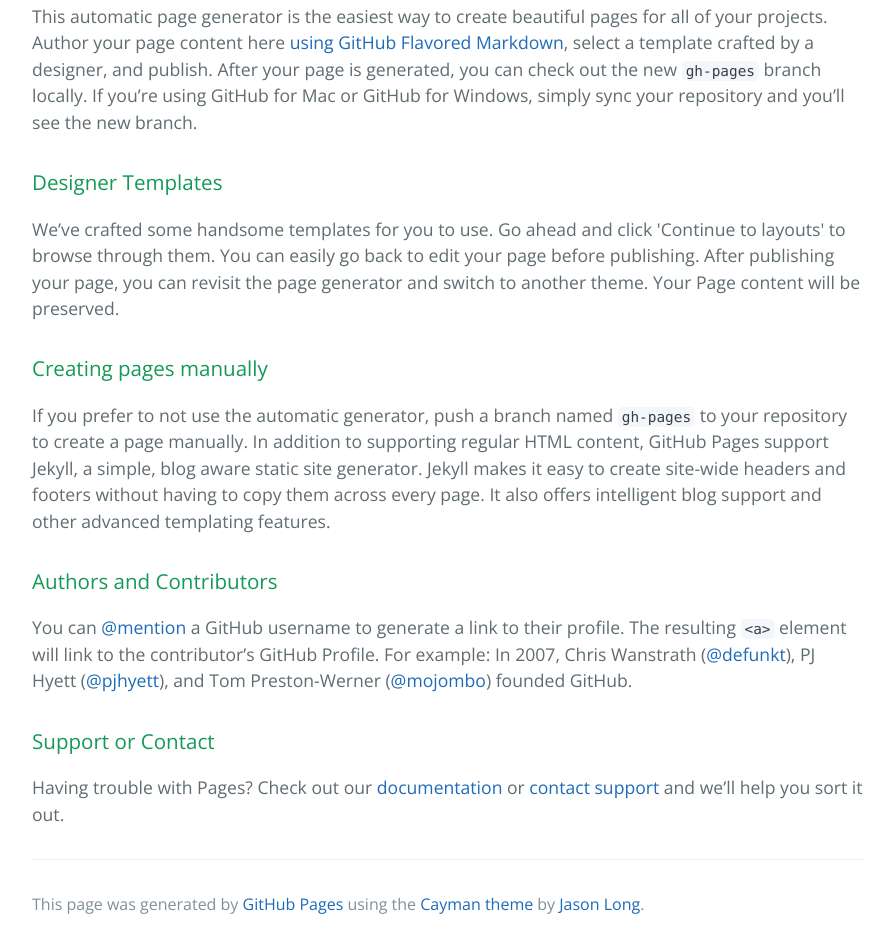
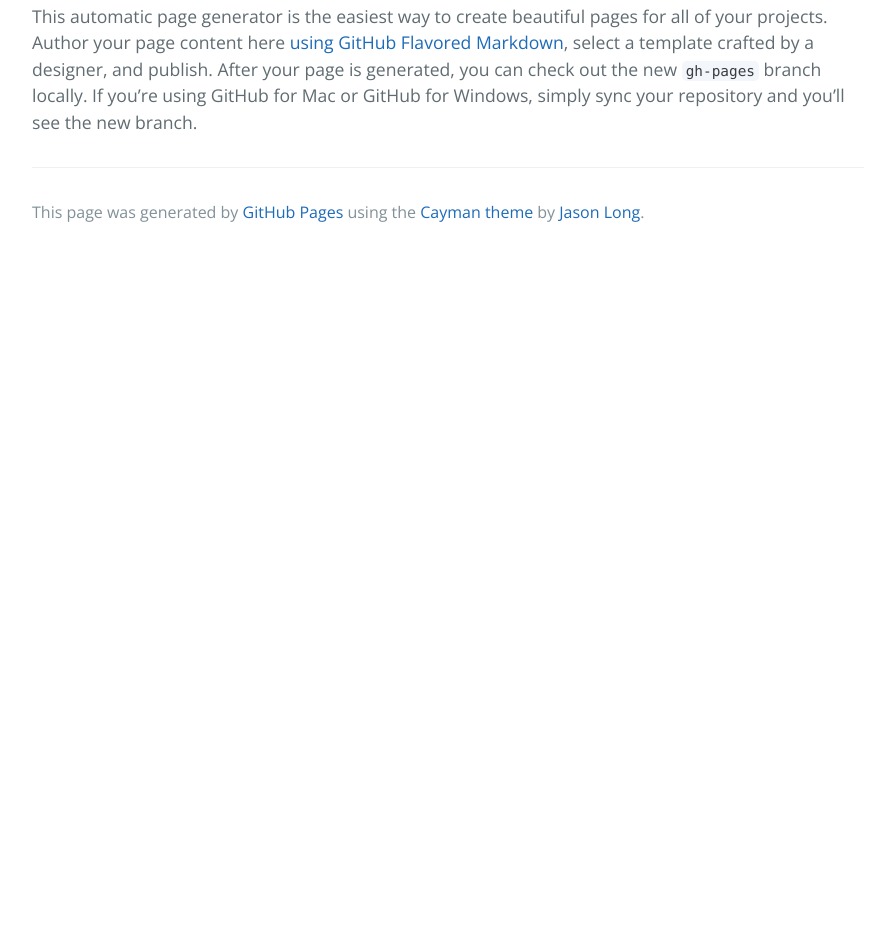
Before and after one commit to zhangchuanfu/zhangchuanfu.github.io, a plain HTML site: page index.html in a window 1280 px wide. Shown: the part 394-1342 px from the top of the page, without its empty margins (192-1087 px from the left). After the commit the page ends 800 px from the top, so only its background shows below. Drawn offline with nearby package versions, Linux system fonts and the light colour scheme.

```diff
--- a/index.html
+++ b/index.html
@@ -21,26 +21,6 @@
 
 <p>This automatic page generator is the easiest way to create beautiful pages for all of your projects. Author your page content here <a href="https://guides.github.com/features/mastering-markdown/">using GitHub Flavored Markdown</a>, select a template crafted by a designer, and publish. After your page is generated, you can check out the new <code>gh-pages</code> branch locally. If you’re using GitHub for Mac or GitHub for Windows, simply sync your repository and you’ll see the new branch.</p>
 
-<h3>
-<a id="designer-templates" class="anchor" href="#designer-templates" aria-hidden="true"><span class="octicon octicon-link"></span></a>Designer Templates</h3>
-
-<p>We’ve crafted some handsome templates for you to use. Go ahead and click 'Continue to layouts' to browse through them. You can easily go back to edit your page before publishing. After publishing your page, you can revisit the page generator and switch to another theme. Your Page content will be preserved.</p>
-
-<h3>
-<a id="creating-pages-manually" class="anchor" href="#creating-pages-manually" aria-hidden="true"><span class="octicon octicon-link"></span></a>Creating pages manually</h3>
-
-<p>If you prefer to not use the automatic generator, push a branch named <code>gh-pages</code> to your repository to create a page manually. In addition to supporting regular HTML content, GitHub Pages support Jekyll, a simple, blog aware static site generator. Jekyll makes it easy to create site-wide headers and footers without having to copy them across every page. It also offers intelligent blog support and other advanced templating features.</p>
-
-<h3>
-<a id="authors-and-contributors" class="anchor" href="#authors-and-contributors" aria-hidden="true"><span class="octicon octicon-link"></span></a>Authors and Contributors</h3>
-
-<p>You can <a href="https://github.com/blog/821" class="user-mention">@mention</a> a GitHub username to generate a link to their profile. The resulting <code>&lt;a&gt;</code> element will link to the contributor’s GitHub Profile. For example: In 2007, Chris Wanstrath (<a href="https://github.com/defunkt" class="user-mention">@defunkt</a>), PJ Hyett (<a href="https://github.com/pjhyett" class="user-mention">@pjhyett</a>), and Tom Preston-Werner (<a href="https://github.com/mojombo" class="user-mention">@mojombo</a>) founded GitHub.</p>
-
-<h3>
-<a id="support-or-contact" class="anchor" href="#support-or-contact" aria-hidden="true"><span class="octicon octicon-link"></span></a>Support or Contact</h3>
-
-<p>Having trouble with Pages? Check out our <a href="https://help.github.com/pages">documentation</a> or <a href="https://github.com/contact">contact support</a> and we’ll help you sort it out.</p>
-
       <footer class="site-footer">
 
         <span class="site-footer-credits">This page was generated by <a href="https://pages.github.com">GitHub Pages</a> using the <a href="https://github.com/jasonlong/cayman-theme">Cayman theme</a> by <a href="https://twitter.com/jasonlong">Jason Long</a>.</span>
```
Also changed, not shown: params.json (+1 -1 lines).
